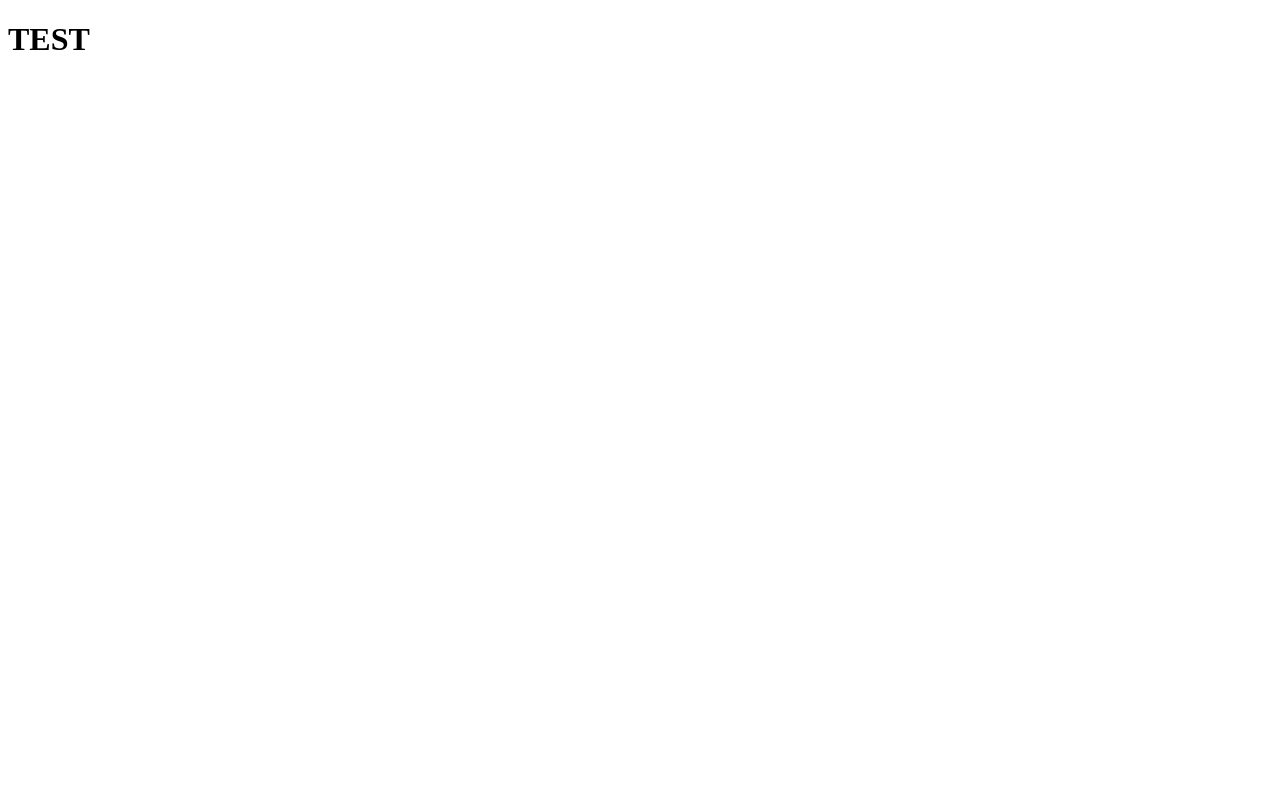
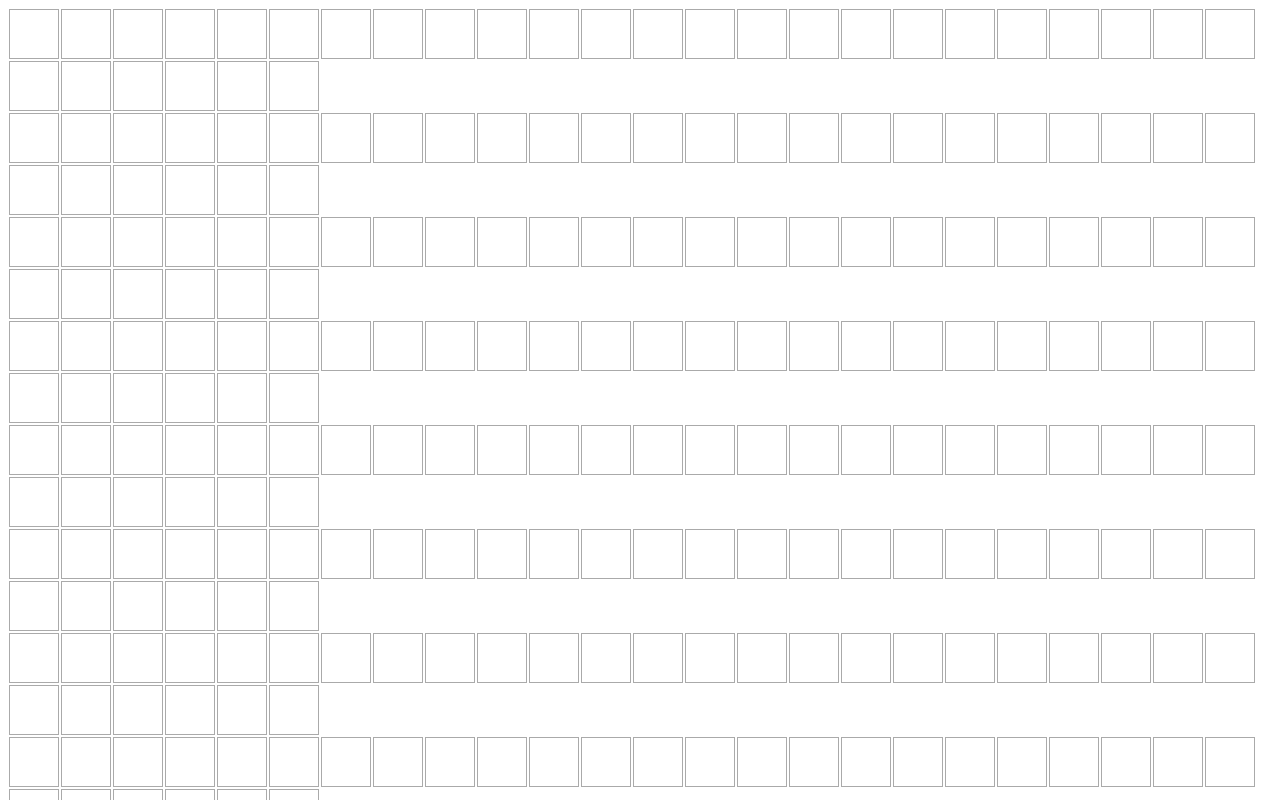
Before and after one commit to eburtsev/react-js-course-game-of-life, a React app: page / in a window 1280 px wide. Shown: the top 800 px of the page. Built offline with nearby package versions, Linux system fonts and the light colour scheme.

Commit message:
Created Cell and Field components

```diff
--- a/src/App.tsx
+++ b/src/App.tsx
@@ -1,5 +1,7 @@
 import React, { FC } from "react";
 
+import { Field } from "./Field"
+
 export const App: FC<unknown> = () => {
-    return <h1>TEST</h1>;
+    return <Field height={10} width={30} />;
 };
--- /dev/null
+++ b/src/Cell.tsx
@@ -0,0 +1,23 @@
+import React, { FC, PropsWithChildren } from "react";
+
+interface CellProps {
+    x: number;
+    y: number;
+    clicked?: boolean;
+    onClick: (x: number, y: number) => void
+}
+
+export const Cell: FC<PropsWithChildren<CellProps>> = ({x, y, clicked = false, onClick, children}) => {
+    const style = {
+        "display": "inline-block",
+        "height": "3em",
+        "width": "3em",
+        "border": "#AAAAAA solid 1px",
+        "color": "#555555",
+        "margin": "1px",
+        "verticalAlign": "top"
+    };
+    return <div id={`Cell_${x}_${y}`} style={style} onClick={() => onClick(x || 0, y || 0)}>
+        <div>{clicked ? `${x}/${y}` : ''}</div>
+    </div>;
+};
--- /dev/null
+++ b/src/Field.tsx
@@ -0,0 +1,37 @@
+import React, { Component, ReactNode } from "react"
+import { Cell } from "./Cell";
+
+interface Props {
+    height: number;
+    width: number;
+}
+
+interface State {
+    field: boolean[][];
+}
+
+export class Field extends Component<Props, State> {
+
+    constructor(props: Props | Readonly<Props>, context?: any) {
+        super(props, context);
+        this.state = {field: Array.from({length: this.props.height}, () => Array.from({length: this.props.width}, () => false))}
+    }
+
+    private handleClick(x, y) {
+        let field = this.state.field;
+        field[x][y] = !field[x][y]
+        this.setState({field: field});
+    }
+
+    render(): ReactNode {
+        return <div>{
+            this.state.field.map((row, x) =>
+                <div className={"row"}>{
+                    row.map((cellClicked, y) =>
+                        <Cell x={x} y={y} clicked={cellClicked} onClick={() => this.handleClick(x, y)}/>
+                    )
+                }</div>
+            )
+        }</div>
+    }
+}
```
Also changed, not shown: 2 other files (tests, documents, lock files or other folders).
